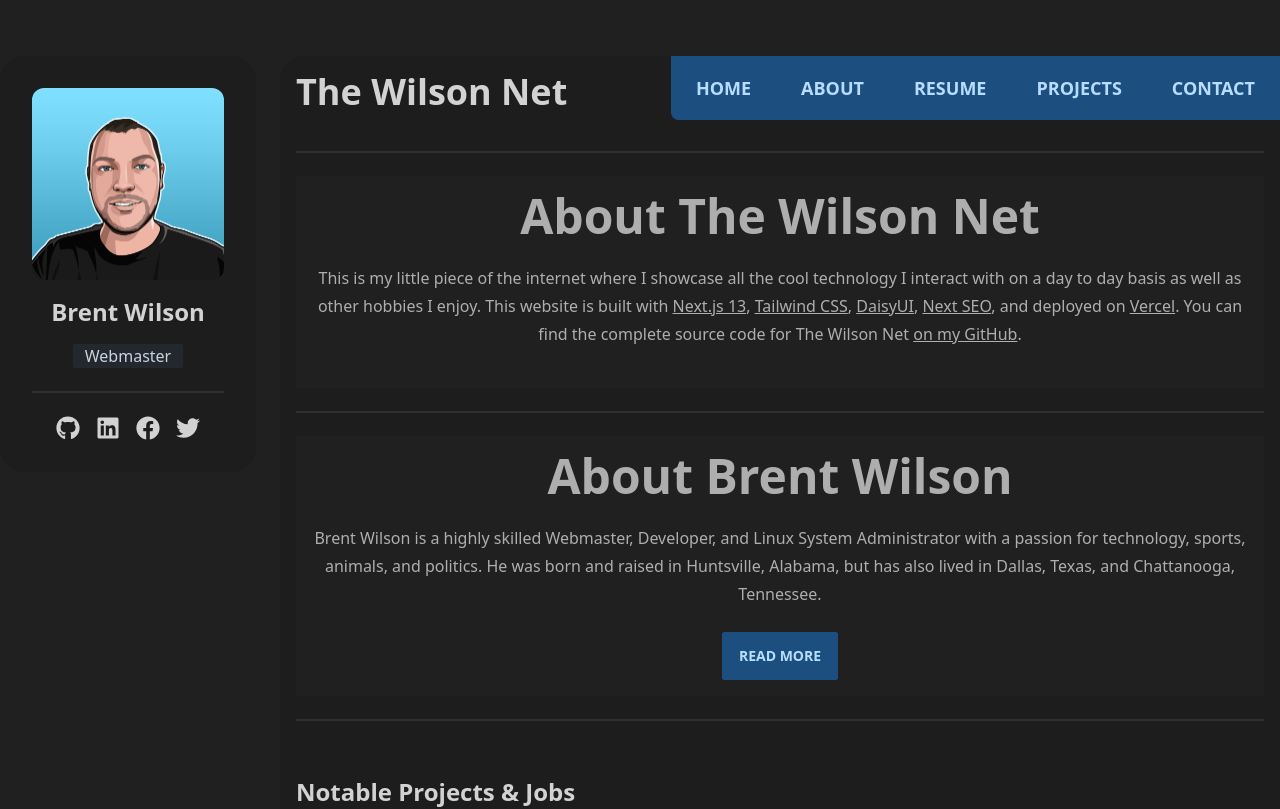
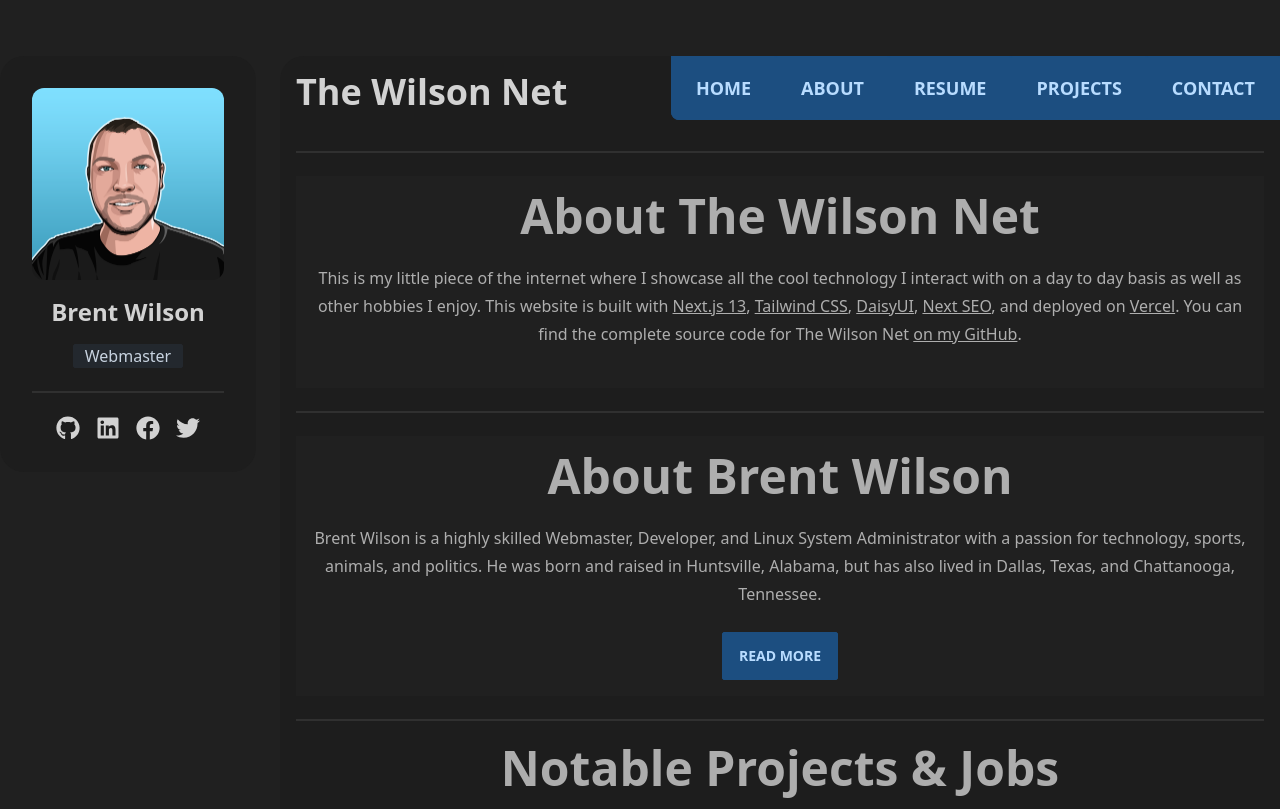
Before and after one commit to BWBama85/thewilsonnet.com, a Next.js app: page / in a window 1280 px wide. Shown: the top 809 px of the page. Built offline with nearby package versions, Linux system fonts and the light colour scheme.

Commit message:
css adjustments

```diff
--- a/app/components/projects.tsx
+++ b/app/components/projects.tsx
@@ -3,10 +3,12 @@ import Image from 'next/image';
 
 export default function ProjectsComp() {
   return (
-    <div>
-      <h2>Notable Projects & Jobs</h2>
+    <div className="not-prose ">
+      <h2 className="mb-6 text-center text-5xl font-bold">
+        Notable Projects & Jobs
+      </h2>
       <div className="flex flex-wrap items-stretch gap-4">
-        <div className="not-prose card compact mx-auto w-80 bg-base-100 shadow-xl md:mx-0 md:grow">
+        <div className="card compact mx-auto w-80 bg-base-100 shadow-xl md:mx-0 md:grow">
           <figure className="mx-auto mt-4 h-20 px-4">
             <Image
               src="/bamapolitics_logo.png"
```
